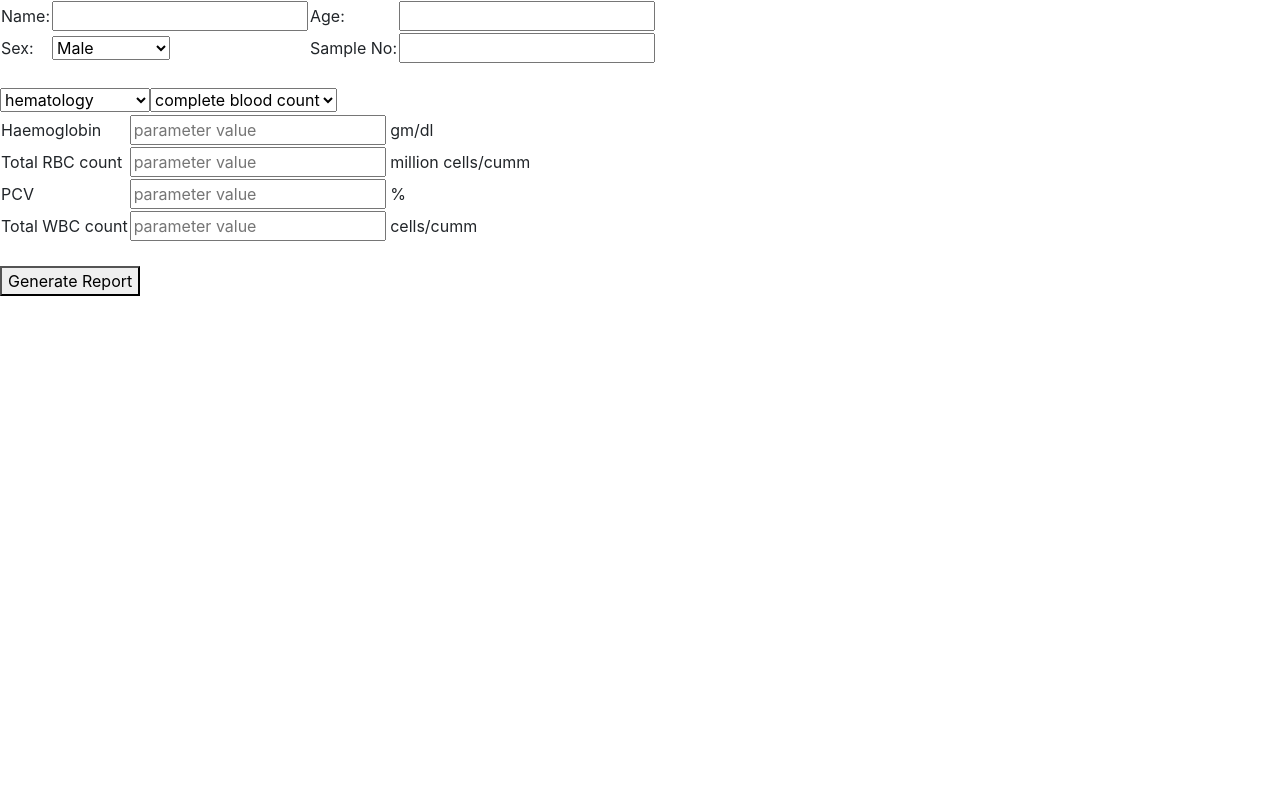
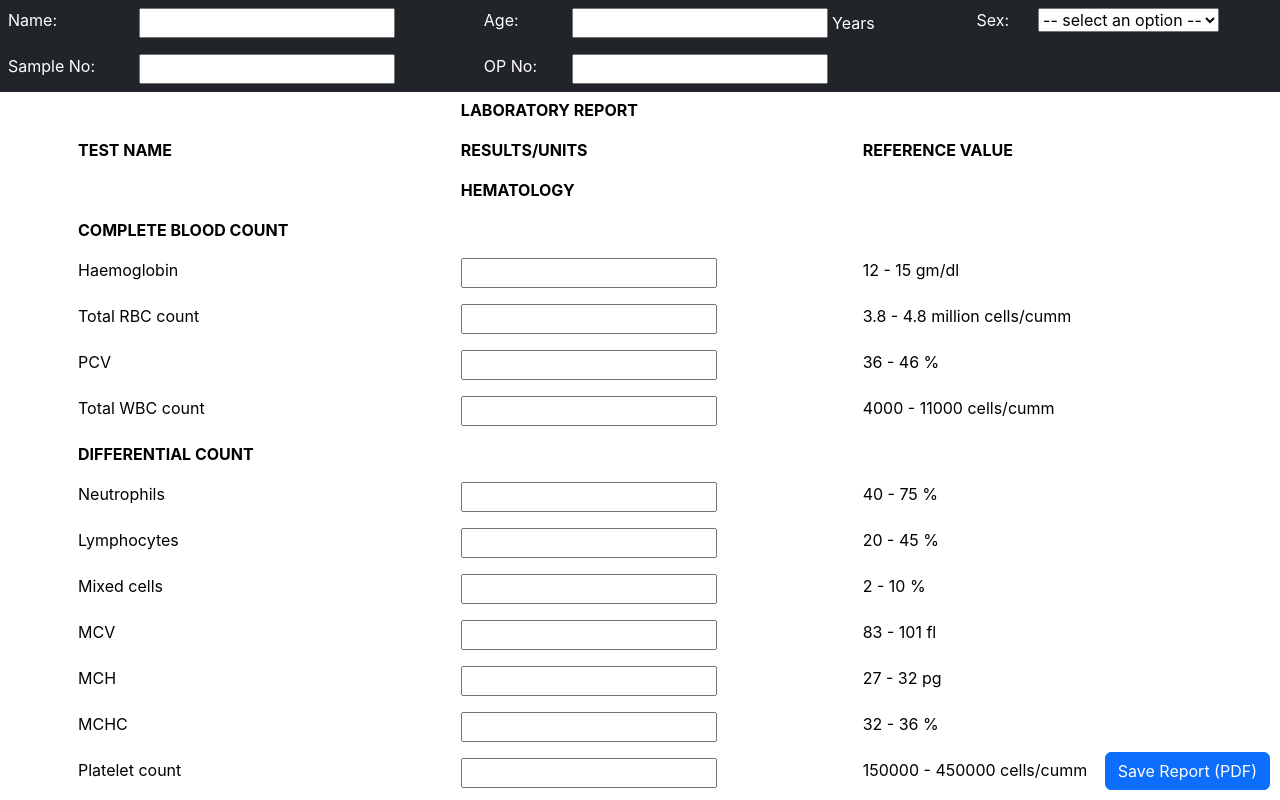
Before and after one commit to Anantharaj87/AnythingUnderTheSun, a React (Create React App) app in the folder projects/hk_kcare/: page / in a window 1280 px wide. Shown: the top 800 px of the page. Built offline with nearby package versions, Linux system fonts and the light colour scheme.

Commit message:
1 2 3 4 5 6 7 12 13 14 15 16 done

```diff
--- a/projects/hk_kcare/src/labparams_info.js
+++ b/projects/hk_kcare/src/labparams_info.js
@@ -122,8 +122,24 @@ const labparams_info = {
             "unit": "cells/cumm"
         }
     }, {
+        "branch": "blood grouping and typing",
+        "group": "na",
+        "parameter": "Blood group",
+        "ref": {
+            "group": ["O", "A", "B", "AB"],
+            "unit": ""
+        }
+    }, {
+        "branch": "blood grouping and typing",
+        "group": "na",
+        "parameter": "Rh (D) type",
+        "ref": {
+            "group": ["positive", "negative"],
+            "unit": ""
+        }
+    }, {
         "branch": "biochemistry",
-        "group": "blood grouping and typing",
+        "group": "na",
         "parameter": "Blood sugar (Random)",
         "ref": {
             "range": {
@@ -134,7 +150,7 @@ const labparams_info = {
         }
     }, {
         "branch": "biochemistry",
-        "group": "blood grouping and typing",
+        "group": "na",
         "parameter": "Blood sugar (Fasting)",
         "ref": {
             "range": {
@@ -145,7 +161,7 @@ const labparams_info = {
         }
     }, {
         "branch": "biochemistry",
-        "group": "blood grouping and typing",
+        "group": "na",
         "parameter": "Blood sugar (Post prandial)",
         "ref": {
             "range": {
@@ -156,7 +172,7 @@ const labparams_info = {
         }
     }, {
         "branch": "biochemistry",
-        "group": "blood grouping and typing",
+        "group": "na",
         "parameter": "HbA1C",
         "ref": {
             "range": {
--- /dev/null
+++ b/projects/hk_kcare/src/pages/Lab.css
@@ -0,0 +1,7 @@
+.fixedbutton {
+    position: fixed;
+    bottom: 0px;
+    right: 0px;
+    margin: 10px;
+    z-index: 310;
+}
--- a/projects/hk_kcare/src/pages/Lab.js
+++ b/projects/hk_kcare/src/pages/Lab.js
@@ -6,6 +6,8 @@ import PrintableTable from "./PrintableTable";
 import ReportInputTable from "./ReportInputTable";
 import ReportSpecificInputTable from "./ReportSpecificInputTable";
 import PrintableReportTable from "./PrintableReportTable";
+import ReportInputTable_plain from "./ReportInputTable_plain";
+import './Lab.css';
 
 function Lab(props) {
 
@@ -19,7 +21,7 @@ const [childKey, setChildKey] = useState(0);
     const { name, value } = e.target
 
     const editData = parameterData.map((item) =>
-    	(item.parameter === parameter && item.branch === branch && item.group === group && name) ? { ...item, [name]: value } : item
+    	(item.parameter === parameter && item.branch === branch && item.group === group && name) ? { ...item, [name]: value.toUpperCase() } : item
     )
 
     setParameterData(editData)
@@ -38,7 +40,7 @@ const [childKey, setChildKey] = useState(0);
   }
 
 
-const [patientInfo, setPatientInfo] = useState({name: "", age: "", sex: "MALE", sampleno: ""});
+const [patientInfo, setPatientInfo] = useState({name: "", age: "", sex: "", sampleno: "", opno: ""});
 
 const updatePatientInfo = (e) => {
 const { name, value } = e.target
@@ -50,6 +52,19 @@ const { name, value } = e.target
 	console.log(patientInfo);
 }
 
+const formattedDate = () => {
+	var date = new Date();
+	var dateStr =
+	  ("00" + date.getDate()).slice(-2) +
+	  ("00" + (date.getMonth() + 1)).slice(-2) +
+	  date.getFullYear() + "_" +
+	  ("00" + date.getHours()).slice(-2) +
+	  ("00" + date.getMinutes()).slice(-2) +
+	  ("00" + date.getSeconds()).slice(-2);
+
+	return dateStr;
+}
+
 	const onClick = (e, pa) => {
 		console.log('paramData', parameterData)
 
@@ -57,7 +72,7 @@ const { name, value } = e.target
 
 		var opt = {
 		    margin: props.properties.pdf_margin,
-		    filename: patientInfo.name + ".pdf",
+		    filename: formattedDate() + "_" + patientInfo.name + ".pdf",
 		    image: { type: "jpeg", quality: 1 },
 		    pagebreak: { avoid: "tr", mode: "css", before: "#nextpage1" },
 		    html2canvas: { scale: 4, useCORS: true, dpi: 192, letterRendering: true },
@@ -68,17 +83,17 @@ const { name, value } = e.target
 
 
 		setParameterData(props.labparamsinfo.tests);
-		setPatientInfo({name: "", age: "", sex: "", sampleno: ""});
+		setPatientInfo({name: "", age: "", sex: "", sampleno: "", opno: ""});
 
 		setChildKey(prev => prev + 1);
 	}
 
   return (
     <div>
-	<ReportSpecificInputTable key={childKey} handleChange={handleChange} handleBranchChange={handleBranchChange} handleGroupChange={handleGroupChange} theadData={["parameter", "parametervalue"]} parameterData={parameterData} setParameterData={setParameterData} selectedBranch={selectedBranch} setBranch={setBranch} selectedGroup={selectedGroup} setGroup={setGroup} patientInfo={patientInfo} updatePatientInfo={updatePatientInfo}/>
+	<ReportInputTable_plain key={childKey} handleChange={handleChange} handleBranchChange={handleBranchChange} handleGroupChange={handleGroupChange} theadData={["parameter", "parametervalue", "ref"]} parameterData={parameterData} setParameterData={setParameterData} selectedBranch={selectedBranch} setBranch={setBranch} selectedGroup={selectedGroup} setGroup={setGroup} patientInfo={patientInfo} updatePatientInfo={updatePatientInfo}/>
 
 <br />
-	<button onClick={(e) => onClick(e, this)}>Generate Report</button>
+	<button className="btn btn-primary fixedbutton" onClick={(e) => onClick(e, this)}>Save Report (PDF)</button>
     </div>
   );
 }
--- /dev/null
+++ b/projects/hk_kcare/src/pages/PrintableReportTable.css
@@ -0,0 +1,3 @@
+.reportfooter {
+    margin: 100px 0px 0px 0px;
+}
--- a/projects/hk_kcare/src/pages/PrintableReportTable.js
+++ b/projects/hk_kcare/src/pages/PrintableReportTable.js
@@ -1,3 +1,4 @@
+import './PrintableReportTable.css';
 
 export default function PrintableReportTable({theadData, tbodyData, patientInfo}) {
 
@@ -81,7 +82,7 @@ const prepareContent = () => {
 	var content = [];
 
 	content.push({td1: "Name: " + patientInfo.name, td2: "Age: " + patientInfo.age + " years", td3: "Sex: " + patientInfo.sex});
-	content.push({td1: "Sample No: " + patientInfo.sampleno, td2: "Date: " + formattedDate(), td3: ""});
+	content.push({td1: "Sample No: " + patientInfo.sampleno, td2: "OP No: " + patientInfo.opno, td3: "Date: " + formattedDate()});
 	content.push({td1: "", td2: "LABORATORY REPORT", td3: "", td2style: {bold: true}});
 	content.push({td1: "TEST NAME", td2: "RESULTS/UNITS", td3: "REFERENCE VALUE", td1style: {bold: true}, td2style: {bold: true}, td3style: {bold: true}});
 
@@ -96,7 +97,7 @@ const prepareContent = () => {
 				if (hasParametersPopulatedForBranchGroup(branch, group)) {
 
 					if(group !== "na") {
-						content.push({td1: group.toUpperCase(), td2: "", td3: ""});
+						content.push({td1: group.toUpperCase(), td2: "", td3: "", td1style: {bold: true}});
 					}
 
 					 getParams(branch, group).map((row, index) => {
@@ -144,6 +145,15 @@ const prepareContent = () => {
 
 				</tbody>
 			</table>
+
+			<table className="table table-borderless reportfooter">
+				<tbody>
+					<tr>
+						<td className="text-start fw-bold">Lab Technician</td>
+						<td className="text-end fw-bold">Verified by</td>
+					</tr>
+				</tbody>
+			</table>
 		</div>
 	)
 }
--- /dev/null
+++ b/projects/hk_kcare/src/pages/ReportInputTable_plain.css
@@ -0,0 +1,20 @@
+.container {
+	position: relative;
+	z-index: 300;
+}
+
+.headertable {
+    position: fixed;
+    top: 0px;
+    left: 0px;
+    height: 90px;
+    z-index: 200;
+}
+
+.recordstable {
+	position: absolute;
+	overflow: auto;
+    top: 90px;
+    left: 0px;
+    z-index: 100;
+}
--- /dev/null
+++ b/projects/hk_kcare/src/pages/ReportInputTable_plain.js
@@ -0,0 +1,249 @@
+import './ReportInputTable_plain.css';
+
+export default function ReportInputTable_plain({handleChange, handleBranchChange, handleGroupChange, theadData, parameterData, setParameterData, selectedBranch, setBranch, selectedGroup, setGroup, patientInfo, updatePatientInfo}) {
+
+    const getDistinctBranches = () => {
+        return parameterData.map(item => item.branch)
+            .filter((item, index, arr) => arr.indexOf(item) === index)
+    }
+
+    const getDistinctGroups = (branch) => {
+        return parameterData.filter((item, index, arr) => {
+            return item.branch === branch;
+        }).map(item => item.group).filter((item, index, arr) => arr.indexOf(item) === index)
+    }
+
+    const getParams = (branch, group) => {
+        return parameterData.filter((item, index, arr) => {
+            return item.branch === branch && item.group === group;
+        })
+    }
+
+const computeCellValue = (row, key) => {
+	if (key == "parametervalue") {
+		return row[key] + " " + (row["ref"]?(row["ref"]["unit"]?row["ref"]["unit"]:""):"");
+	} else if (key == "ref") {
+		let refval = "";
+
+		if(row["ref"]) {
+			if (row["ref"]["range"]) {
+				if (row["ref"]["range"]["min"] && row["ref"]["range"]["max"]) {
+					refval = row["ref"]["range"]["min"] + " - " + row["ref"]["range"]["max"];
+					refval += (row["ref"]["unit"]?(" "+row["ref"]["unit"]):"");
+				} else if (row["ref"]["range"]["min"]) {
+					refval = ">" + row["ref"]["range"]["min"];
+					refval += (row["ref"]["unit"]?(" "+row["ref"]["unit"]):"");
+				} else if (row["ref"]["range"]["max"]) {
+					refval = "<" + row["ref"]["range"]["max"];
+					refval += (row["ref"]["unit"]?(" "+row["ref"]["unit"]):"");
+				} else {
+				}
+			}
+		}
+
+		return refval;
+	} else {
+		return row[key];
+	}
+
+}
+
+const formattedDate = () => {
+	var date = new Date();
+	var dateStr =
+	  ("00" + date.getDate()).slice(-2) + "/" +
+	  ("00" + (date.getMonth() + 1)).slice(-2) + "/" +
+	  date.getFullYear() + " " +
+	  ("00" + date.getHours()).slice(-2) + ":" +
+	  ("00" + date.getMinutes()).slice(-2) + ":" +
+	  ("00" + date.getSeconds()).slice(-2);
+
+	return dateStr;
+}
+
+
+const prepareContent = () => {
+
+	var content = [];
+
+	getDistinctBranches().map((branch, index) => {
+
+			content.push({td1: "", td2: branch.toUpperCase(), td3: "", td2style: {bold: true}});
+
+
+			getDistinctGroups(branch).map((group, index) => {
+
+
+					if(group !== "na") {
+						content.push({td1: group.toUpperCase(), td2: "", td3: "", td1style: {bold: true}});
+					}
+
+					 getParams(branch, group).map((row, index) => {
+
+							content.push({td1: computeCellValue(row, theadData[0]), td2: computeCellValue(row, theadData[1]), td3: computeCellValue(row, theadData[2]), td2data: row});
+
+					    })
+
+
+			})
+
+
+	})
+
+	return content;
+	}
+
+	const prepareValueUI = (computedData, modelData, computedDataStyle, index) => {
+		if (modelData) {
+			if(modelData.ref && modelData.ref.group) {
+				return (<select key={index} name="parametervalue" onChange={(e) => handleChange(e, modelData["parameter"], modelData["branch"], modelData["group"])} onKeyDown={handleEnter}>
+				<option disabled selected value> -- select an option -- </option>
+				{
+
+		    			modelData.ref.group.map((op, index) => {
+							return <option key={index} value={op}>{op}</option>
+			    			})
+			    			}
+					</select>)
+			} else {
+				return (<input
+				key={index}
+				name="parametervalue"
+				defaultValue={modelData["parametervalue"]}
+				type="text"
+				onChange={(e) => handleChange(e, modelData["parameter"], modelData["branch"], modelData["group"])}
+				onKeyDown={handleEnter}
+				placeholder=""
+				/>)
+			}
+		} else {
+			return computedDataStyle && computedDataStyle.bold ? <b>{computedData}</b>: <span>{computedData}</span>
+		}
+	}
+
+function handleEnter(event) {
+  if (event.keyCode === 13) {
+    const form = event.target.form;
+    const index = Array.prototype.indexOf.call(form, event.target);
+
+    if(index < form.elements.length - 1) {
+    	form.elements[index + 1].focus();
+    	event.preventDefault();
+    }
+
+  }
+}
+
+    return (
+		<form className="container">
+		<table className="table table-dark table-borderless headertable">
+				<tbody>
+
+					<tr>
+						<td>Name: </td>
+						<td>
+							<input
+						  	name="name"
+						  	value={patientInfo.name}
+						  	type="text"
+						  	onChange={(e) => updatePatientInfo(e)}
+						  	onKeyDown={handleEnter}
+							/>
+						</td>
+
+						<td>Age: </td>
+						<td>
+							<input
+						  	name="age"
+						  	defaultValue={patientInfo.age}
+						  	type="text"
+						  	onChange={(e) => updatePatientInfo(e)}
+						  	onKeyDown={handleEnter}
+							/>
+						 	<span> Years</span>
+						 </td>
+
+						<td>Sex: </td>
+						<td>
+							<select name="sex" onChange={(e) => updatePatientInfo(e)} onKeyDown={handleEnter}>
+								<option disabled selected value> -- select an option -- </option>
+								<option value="MALE">Male</option>
+								<option value="FEMALE">Female</option>
+								<option value="THIRDGENDER">ThirdGender</option>
+							</select>
+						</td>
+					</tr>
+					<tr>
+						<td>Sample No: </td>
+						<td>
+							<input
+						  	name="sampleno"
+						  	defaultValue={patientInfo.sampleno}
+						  	type="text"
+						  	onChange={(e) => updatePatientInfo(e)}
+						  	onKeyDown={handleEnter}
+							/>
+						</td>
+
+						<td>OP No: </td>
+						<td>
+							<input
+						  	name="opno"
+						  	defaultValue={patientInfo.opno}
+						  	type="text"
+						  	onChange={(e) => updatePatientInfo(e)}
+						  	onKeyDown={handleEnter}
+							/>
+						</td>
+						<td></td>
+						<td></td>
+					</tr>
+
+				</tbody>
+			</table>
+
+			<table className="table table-borderless recordstable">
+				<tbody>
+
+					<tr>
+						<td></td>
+						<td><b>LABORATORY REPORT</b></td>
+						<td></td>
+					</tr>
+
+					<tr>
+						<td><b>TEST NAME</b></td>
+						<td><b>RESULTS/UNITS</b></td>
+						<td><b>REFERENCE VALUE</b></td>
+					</tr>
+
+					{
+						prepareContent().map((item, index) => {
+
+							return (<tr key = {index}>
+									<td>
+									{
+										prepareValueUI(item.td1, item.td1data, item.td1style, index)
+									}
+									</td>
+									<td>
+									{
+										prepareValueUI(item.td2, item.td2data, item.td2style, index)
+									}
+									</td>
+									<td>
+									{
+										prepareValueUI(item.td3, item.td3data, item.td3style, index)
+									}
+									</td>
+								</tr>)
+
+						})
+
+					}
+
+				</tbody>
+			</table>
+		</form>
+	)
+}
--- a/projects/hk_kcare/src/properties.js
+++ b/projects/hk_kcare/src/properties.js
@@ -1,5 +1,5 @@
 const properties = {
-	pdf_margin: [1.5, 0.25, 0.5, 0]
+	pdf_margin: [1.5, 0.25, 0.5, 0.25]
 }
 
 export default properties;
```
